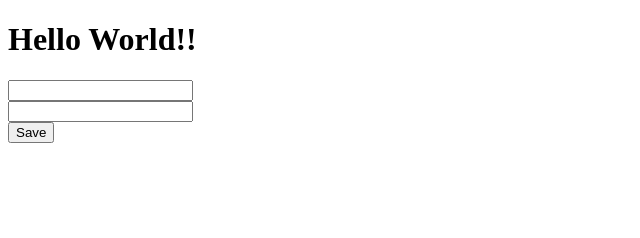
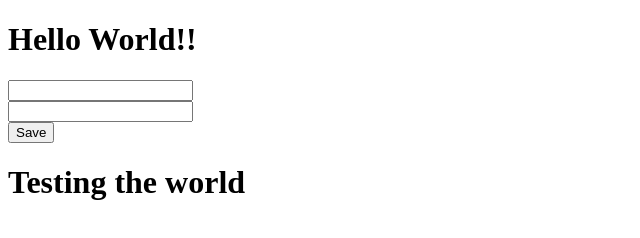
Before and after one commit to accimeesterlin/testingcol, a plain HTML site: page index.html in a window 1280 px wide. Shown: the whole page, without its empty margins (0-640 px from the left). Drawn offline with nearby package versions, Linux system fonts and the light colour scheme.

Commit message:
Creating a conflict
a conflict

```diff
--- a/index.html
+++ b/index.html
@@ -13,6 +13,7 @@
 		<input type="text" id="text"><br>
 		<input type="email" id="email"><br>
 		<button>Save</button>
+		<h1>Testing the world</h1>
 	</form>
 
 <script type="text/javascript" src="app.js"></script>
```
